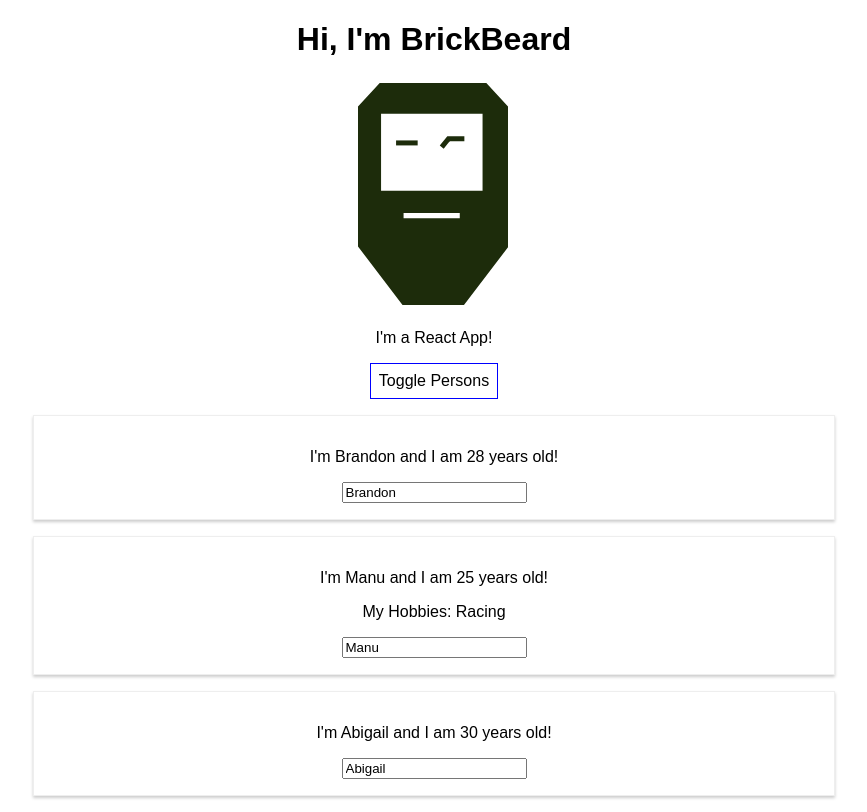
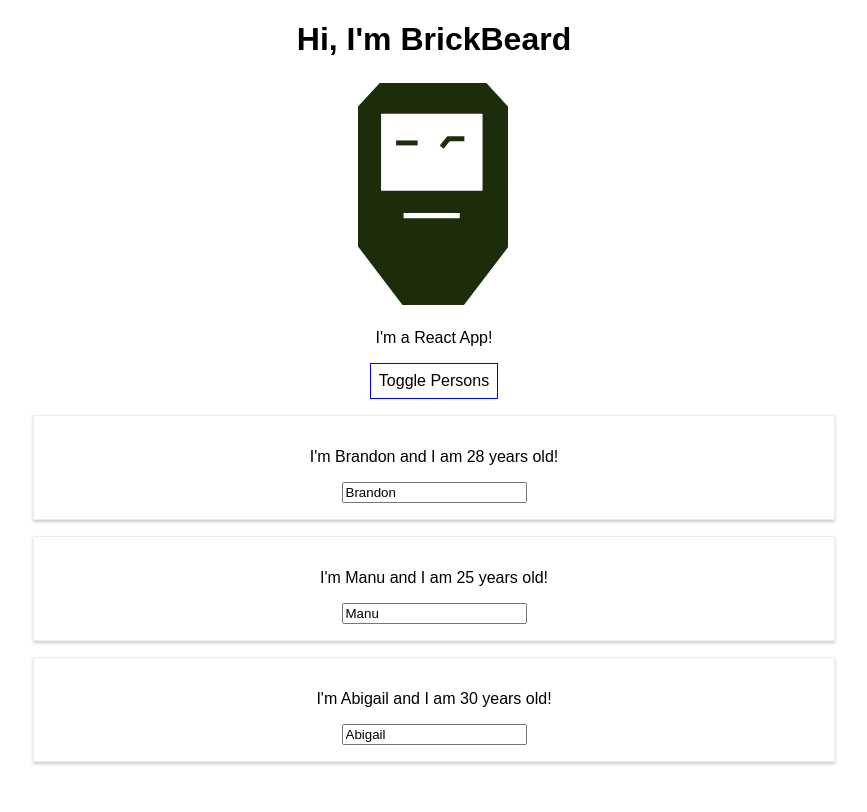
Before and after one commit to BrickBeard/react_guide, a React (Create React App) app: page / in a window 1280 px wide. Both pictures are taken after a click on the button "Toggle Persons". Shown: the whole page, without its empty margins (206-1073 px from the left). Built offline with nearby package versions, Linux system fonts and the light colour scheme.

Commit message:
Section 4, Lecture 53: Rendering lists using map method.

```diff
--- a/src/App.js
+++ b/src/App.js
@@ -55,22 +55,9 @@
     if (this.state.showPersons) {
       persons = (
         <div>
-          <Person
-            name={this.state.persons[0].name}
-            age={this.state.persons[0].age}
-          />
-          <Person
-            name={this.state.persons[1].name}
-            age={this.state.persons[1].age}
-            click={this.switchNameHandler.bind(this, "Brick")} // Better application
-            changed={this.nameChangeHandler}
-          >
-            My Hobbies: Racing
-          </Person>
-          <Person
-            name={this.state.persons[2].name}
-            age={this.state.persons[2].age}
-          />
+          {this.state.persons.map(person => {
+            return <Person name={person.name} age={person.age} />;
+          })}
         </div>
       );
     }
```
